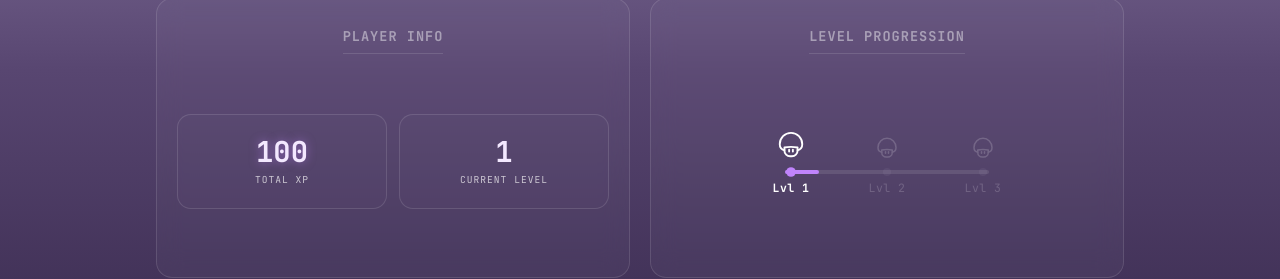
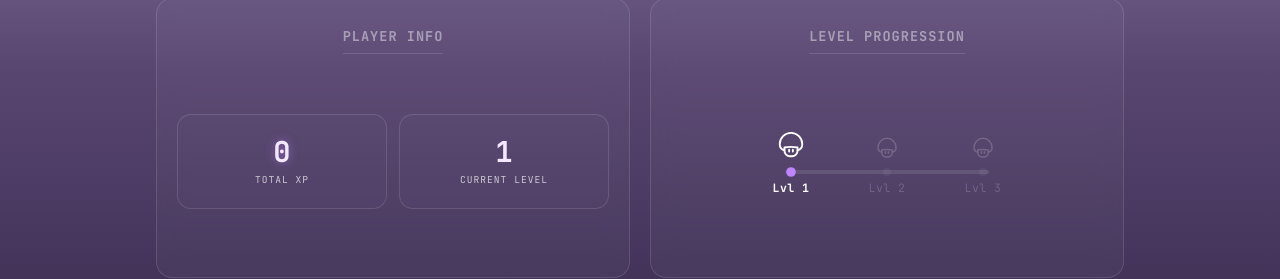
Before and after one commit to eeebbaandersson/java-quest, a Vue app in the folder frontend/: page /profile in a window 1280 px wide. Shown: the part 170-449 px from the top of the page. Built offline with nearby package versions, Linux system fonts and the light colour scheme.

Commit message:
Add xpService and show stored XP in ProfileView

```diff
--- /dev/null
+++ b/frontend/src/services/xpService.js
@@ -0,0 +1,8 @@
+const XP_KEY = 'javaquest_xp';
+
+function getTotalXp() {
+  const saved = localStorage.getItem(XP_KEY);
+  return saved ? Number(saved) : 0;
+}
+
+export default { getTotalXp };
--- a/frontend/src/views/ProfileView.vue
+++ b/frontend/src/views/ProfileView.vue
@@ -1,8 +1,9 @@
 <script setup>
 import { computed, ref } from "vue";
 import { RouterLink } from "vue-router";
+import xpService from "@/services/xpService";
 
-const totalXP = ref(100);
+const totalXP = ref(xpService.getTotalXp());
 
 const levels = [
   { level: 1, name: "Novice", minXP: 0 },
```
